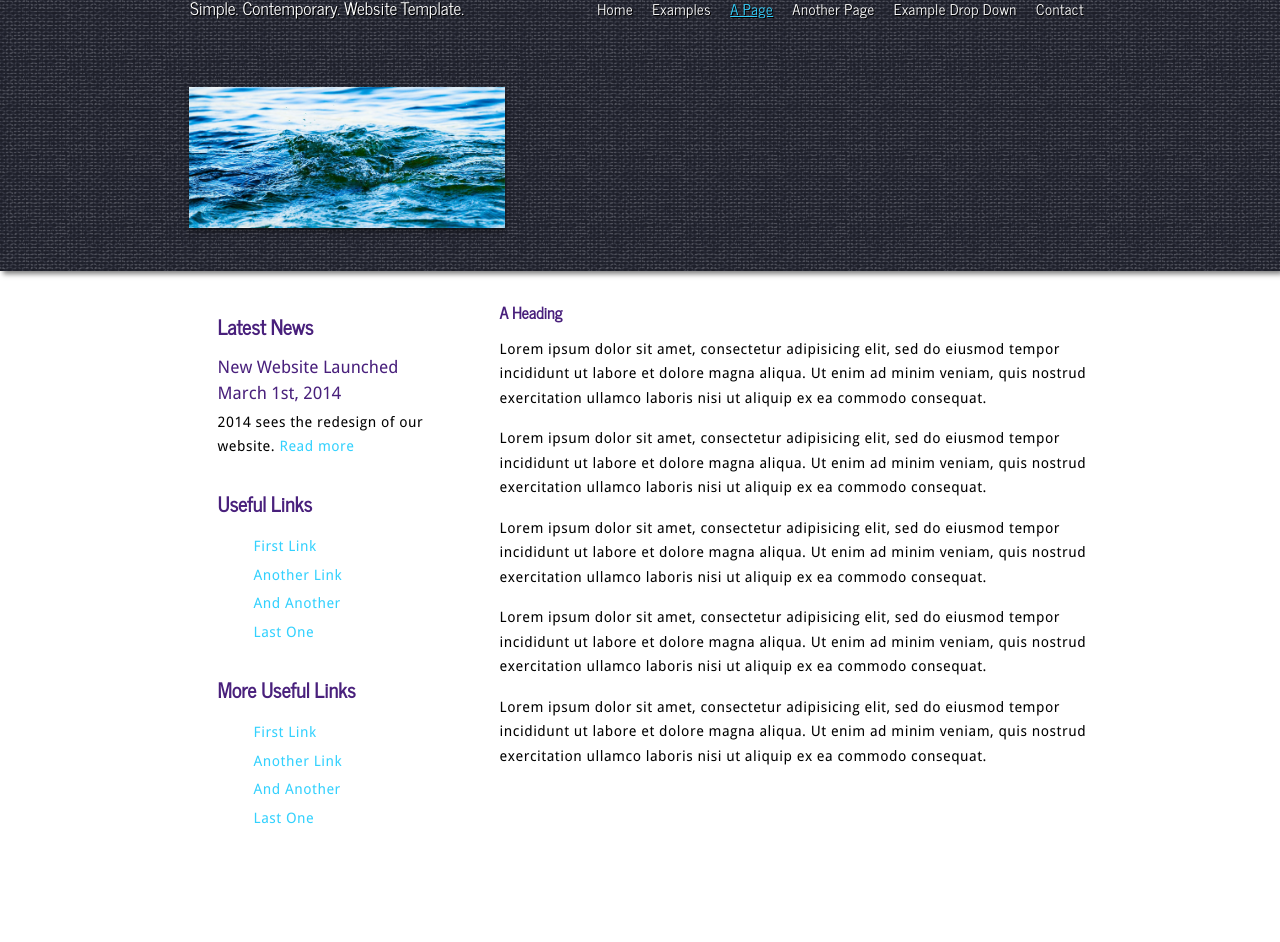
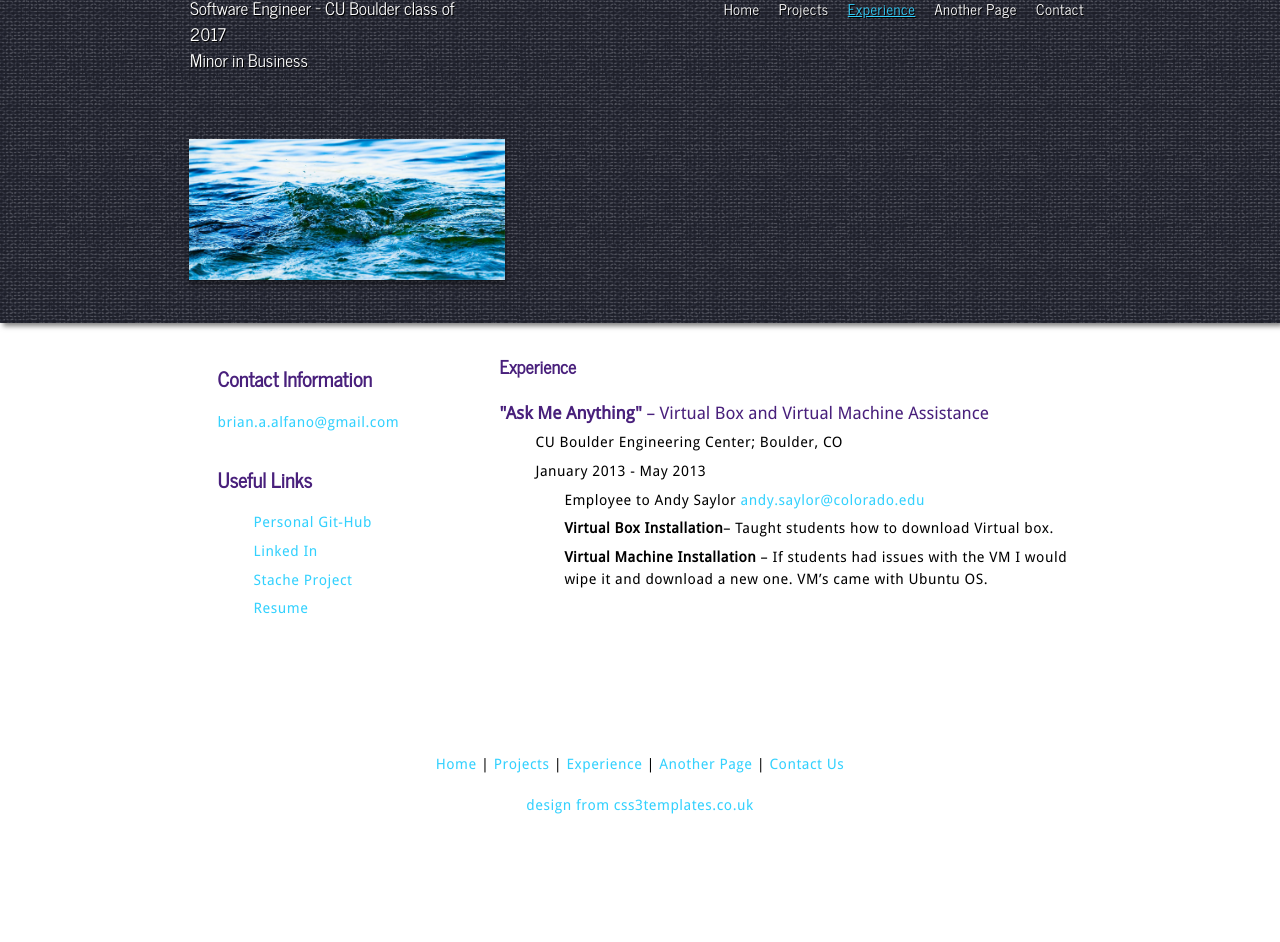
Before and after one commit to No-Doy/brianWebsite, a plain HTML site: page apage.html in a window 1280 px wide. Shown: the part 92-1034 px from the top of the page. After the commit the page ends 956 px from the top, so only its background shows below. Drawn offline with nearby package versions, Linux system fonts and the light colour scheme.

Commit message:
Added experience tab

```diff
--- a/apage.html
+++ b/apage.html
@@ -1,7 +1,7 @@
 <!DOCTYPE HTML>
 <html>
 	<head>
-		<title>Brian A. Alfan0</title>
+		<title>Brian A. Alfano</title>
 		<meta http-equiv="content-type" content="text/html; charset=utf-8" />
 		<link href="http://fonts.googleapis.com/css?family=Source+Sans+Pro:300,300italic,600|Source+Code+Pro" rel="stylesheet" />
 		<!--[if lte IE 8]><script src="js/html5shiv.js" type="text/javascript"></script><![endif]-->
@@ -70,34 +70,18 @@
 				<div id="header" class="row">
 					<div class="4u">
 						<div class="wrapper">
-							<h1><a href="index.html">Brian<span class="header_colour">Alfano</span></a></h1>
-							<h2>Simple. Contemporary. Website Template.</h2>
+							<h1><a href="index.html">Brian A. <span class="header_colour">Alfano</span></a></h1>
+							<h2>Software Engineer - CU Boulder class of 2017</h2>
+							<h2>Minor in Business</h2>
 					    </div>
 					</div>
 
 					<nav id="main-nav" class="8u">
 						<ul>
 							<li><a href="index.html">Home</a></li>
-							<li><a href="examples.html">Examples</a></li>
-							<li><a class="active" href="apage.html">A Page</a></li>
+							<li><a href="examples.html">Projects</a></li>
+							<li><a class="active" href="apage.html">Experience</a></li>
 							<li><a href="anotherpage.html">Another Page</a></li>
-							<li>
-								<a href="#">Example Drop Down</a>
-									<ul>
-										<li><a href="#">Drop Down 1</a></li>
-										<li><a href="#">Drop Down 2</a></li>
-										<li>
-											<a href="#">Drop Down 3</a>
-												<ul>
-													<li><a href="#">Sub Drop Down One</a></li>
-													<li><a href="#">Sub Drop Down Two</a></li>
-													<li><a href="#">Sub Drop Down Three</a></li>
-													<li><a href="#">Sub Drop Down Four</a></li>
-													<li><a href="#">Sub Drop Down Five</a></li>
-												</ul>
-										</li>
-									</ul>
-							</li>
 							<li><a href="contact.php">Contact</a></li>
 						</ul>
 					</nav>
@@ -126,39 +110,35 @@
 					<section class="4u">
 						<div id="sidebar">
 							<section class="12u">
-								<h3>Latest News</h3>
-								<h4>New Website Launched</h4>
-								<h5>March 1st, 2014</h5>
-								<p>2014 sees the redesign of our website. <a href="#">Read more</a></p>
+								<h3><dfn>Contact Information</dfn></h3>
+								<!--<h4>June 12th, 2015</h4>-->
+								<p><a href="mailto:brian.a.alfano@gmail.com">brian.a.alfano@gmail.com</a></p>
 							</section>
 							<section class="12u">
 								<h3>Useful Links</h3>
 								<ul>
-									<li><a href="#">First Link</a></li>
-									<li><a href="#">Another Link</a></li>
-									<li><a href="#">And Another</a></li>
-									<li><a href="#">Last One</a></li>
-								</ul>
-							</section>
-							<section class="12u">
-								<h3>More Useful Links</h3>
-								<ul>
-									<li><a href="#">First Link</a></li>
-									<li><a href="#">Another Link</a></li>
-									<li><a href="#">And Another</a></li>
-									<li><a href="#">Last One</a></li>
+									<li> <a href="http://www.github.com/No-Doy" target="_blank">Personal Git-Hub</a></li>
+									<li><a href="http://www.linkedin.com" target="_blank">Linked In</a></li>
+									<li><a href="http://stache.link" target = "_blank">Stache Project</a></li>
+									<li> <a href ="resume.pdf"> Resume </a></li>
 								</ul>
 							</section>
 						</div>
 					</section>
 
 					<section class="8u">
-						<h2>A Heading</h2>
-						<p>Lorem ipsum dolor sit amet, consectetur adipisicing elit, sed do eiusmod tempor incididunt ut labore et dolore magna aliqua. Ut enim ad minim veniam, quis nostrud exercitation ullamco laboris nisi ut aliquip ex ea commodo consequat.</p>
-						<p>Lorem ipsum dolor sit amet, consectetur adipisicing elit, sed do eiusmod tempor incididunt ut labore et dolore magna aliqua. Ut enim ad minim veniam, quis nostrud exercitation ullamco laboris nisi ut aliquip ex ea commodo consequat.</p>
-						<p>Lorem ipsum dolor sit amet, consectetur adipisicing elit, sed do eiusmod tempor incididunt ut labore et dolore magna aliqua. Ut enim ad minim veniam, quis nostrud exercitation ullamco laboris nisi ut aliquip ex ea commodo consequat.</p>
-						<p>Lorem ipsum dolor sit amet, consectetur adipisicing elit, sed do eiusmod tempor incididunt ut labore et dolore magna aliqua. Ut enim ad minim veniam, quis nostrud exercitation ullamco laboris nisi ut aliquip ex ea commodo consequat.</p>
-						<p>Lorem ipsum dolor sit amet, consectetur adipisicing elit, sed do eiusmod tempor incididunt ut labore et dolore magna aliqua. Ut enim ad minim veniam, quis nostrud exercitation ullamco laboris nisi ut aliquip ex ea commodo consequat.</p>
+						<h1>Experience</h1>
+						<h4><dfn>"Ask Me Anything"</dfn> – Virtual Box and Virtual Machine Assistance</h4>
+						<ul>
+							<li>CU Boulder Engineering Center; Boulder, CO</li>
+							<li>January 2013 - May 2013</li>
+							<ul>
+								<li>Employee to Andy Saylor <a href="mailto:andy.saylor@colorado.edu">andy.saylor@colorado.edu</a></li>
+								<li><dfn>Virtual Box Installation</dfn>– Taught students how to download Virtual box.</li>
+								<li><dfn>Virtual Machine Installation</dfn> – If students had issues with the VM I would wipe it and download a new one. VM’s came with Ubuntu OS.</li>
+
+							</ul>
+						</ul>
 					</section>
 
 				</div>
@@ -168,9 +148,9 @@
 			<div class="container">
 			<!-- Footer -->
 				<footer>
-					<p><img src="images/twitter.png" alt="twitter" />&nbsp;<img src="images/facebook.png" alt="facebook" />&nbsp;<img src="images/rss.png" alt="rss" /></p>
-					<p><a href="index.html">Home</a> | <a href="examples.html">Examples</a> | <a href="apage.html">A Page</a> | <a href="anotherpage.html">Another Page</a> | <a href="contact.php">Contact Us</a></p>
-					<p>Copyright &copy; CSS3_water | <a href="http://skeljs.org/">skel.js</a> | <a href="http://fotogrph.com/">Images</a> | <a href="http://www.css3templates.co.uk">design from css3templates.co.uk</a></p>
+
+					<p><a href="index.html">Home</a> | <a href="examples.html">Projects</a> | <a href="apage.html">Experience</a> | <a href="anotherpage.html">Another Page</a> | <a href="contact.php">Contact Us</a></p>
+					<p> <a href="http://www.css3templates.co.uk" target="_blank">design from css3templates.co.uk</a></p>
 				</footer>
 			</div>
         </div>
```
Also changed, not shown: examples.html (+8 -7 lines), index.html (+12 -11 lines).
